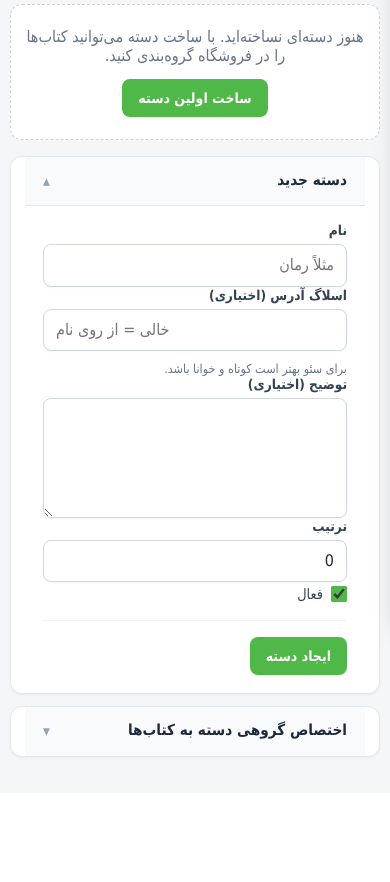
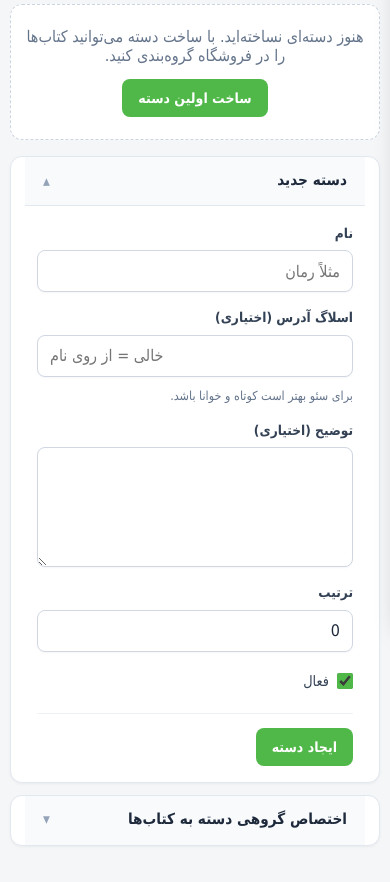
Before and after one commit to MR-MKZ/BookShop, a Python web app: template app/templates/admin/categories.html in a window 390 px wide. Shown: the part 214-1096 px from the top of the page. Before the commit the page ends 973 px from the top, so only its background shows below. Run offline with Jinja, Linux system fonts and the light colour scheme; the template is opened without the code that fills it, so the values that code supplies are empty.

Commit message:
chore: ui improvements for admin dashboard

```diff
--- a/app/templates/admin/base.html
+++ b/app/templates/admin/base.html
@@ -196,7 +196,7 @@
             border-bottom-color: #e2e8f0;
         }
         .panel-details[open] > summary::after { content: "▴"; }
-        .panel-details .panel-body { padding: 16px 18px 18px; }
+        .panel-details .panel-body { padding: 18px 18px 20px; }
         .panel-details .admin-form {
             max-width: 100%;
             border: 0;
@@ -453,10 +453,16 @@
             box-shadow: 0 1px 3px rgba(0,0,0,.06);
             box-sizing: border-box;
         }
+        .admin-form .form-grid {
+            display: grid;
+            grid-template-columns: repeat(2, minmax(0, 1fr));
+            gap: 18px 20px;
+            align-items: start;
+        }
         .admin-form .form-field {
             display: flex;
             flex-direction: column;
-            gap: 6px;
+            gap: 8px;
             margin: 0;
             min-width: 0;
         }
@@ -468,28 +474,39 @@
             font-size: .85rem;
             font-weight: 600;
             color: #334155;
+            line-height: 1.35;
         }
         .admin-form .form-hint {
-            margin: 4px 0 0;
+            margin: 2px 0 0;
             font-size: .78rem;
             color: #64748b;
+            line-height: 1.45;
         }
         .admin-form .form-check {
             display: flex;
             align-items: center;
             gap: 8px;
-            margin: 4px 0 0;
+            margin: 0;
+            min-height: 42px;
             font-size: .9rem;
             font-weight: 500;
             color: #334155;
         }
         .admin-form .form-check input { margin: 0; }
+        .admin-form .form-field > input:not([type="checkbox"]):not([type="radio"]):not([type="file"]):not([type="hidden"]),
+        .admin-form .form-field > select {
+            height: 42px;
+            min-height: 42px;
+            box-sizing: border-box;
+            padding-top: 0;
+            padding-bottom: 0;
+        }
         .admin-form .form-actions {
             display: flex;
             flex-wrap: wrap;
             gap: 8px;
             align-items: center;
-            margin-top: 18px;
+            margin-top: 22px;
             padding-top: 16px;
             border-top: 1px solid #eef2f7;
         }
@@ -498,6 +515,14 @@
             padding: 8px 16px;
             font-size: .875rem;
         }
+        .panel-details .admin-form,
+        .admin-section .admin-form,
+        .cat-item .admin-form {
+            padding: 4px 0 0;
+        }
+        .panel-details .panel-body { padding: 18px 18px 20px; }
+        .cat-item .panel-body { padding: 16px 14px 18px; }
+        .admin-section > .section-lead { margin-bottom: 16px; }
         .filters input[type="text"],
         .filters input:not([type]),
         .filters input[type="date"],
@@ -1005,8 +1031,25 @@
                 flex: 1 1 100%;
                 max-width: 100%;
             }
-            .admin-form { padding: 14px; }
-            .admin-form .form-grid { grid-template-columns: 1fr; }
+            .admin-form .form-grid {
+                grid-template-columns: 1fr;
+                gap: 16px;
+            }
+            .admin-form {
+                padding: 16px;
+            }
+            .panel-details .panel-body,
+            .cat-item .panel-body {
+                padding: 14px 12px 16px;
+            }
+            .admin-form .form-actions {
+                margin-top: 18px;
+                padding-top: 14px;
+            }
+            .admin-form .form-check {
+                min-height: 0;
+                padding: 4px 0;
+            }
             .admin-section,
             .panel-details,
             .empty-state {
--- a/app/templates/admin/books.html
+++ b/app/templates/admin/books.html
@@ -72,7 +72,7 @@
                 <div class="btn-row btn-row-sm">
                     <a class="btn btn-sm btn-secondary" href="/admin/books/{{ book.id }}">ویرایش</a>
                     {% if not book.has_file_ready %}
-                    <button type="button" class="btn btn-sm js-quick-file" data-book-id="{{ book.id }}">فایل سریع</button>
+                    <button type="button" class="btn btn-sm js-quick-file" data-book-id="{{ book.id }}">مدیریت فایل</button>
                     {% endif %}
                 </div>
             </td>
@@ -96,7 +96,7 @@
     <div class="admin-modal" role="dialog" aria-modal="true" aria-labelledby="qf-title">
         <div class="admin-modal-head">
             <div>
-                <h2 id="qf-title">مدیریت فایل</h2>
+                <h2 id="qf-title">مدیریت فایل کتاب</h2>
                 <p class="modal-sub" id="qf-sub">—</p>
             </div>
             <button type="button" class="admin-modal-close" data-close-modal aria-label="بستن">×</button>
--- a/app/templates/admin/categories.html
+++ b/app/templates/admin/categories.html
@@ -85,11 +85,11 @@
     <div class="panel-body">
         <form method="post" action="/admin/categories/new" class="admin-form">
             <div class="form-grid">
-                <div class="form-field full">
+                <div class="form-field">
                     <label for="name">نام</label>
                     <input id="name" name="name" required placeholder="مثلاً رمان">
                 </div>
-                <div class="form-field full">
+                <div class="form-field">
                     <label for="slug">اسلاگ آدرس (اختیاری)</label>
                     <input id="slug" name="slug" dir="ltr" placeholder="خالی = از روی نام">
                     <p class="form-hint">برای سئو بهتر است کوتاه و خوانا باشد.</p>
```
Also changed, not shown: other parts of app/templates/admin/base.html (+23 -5 lines).
